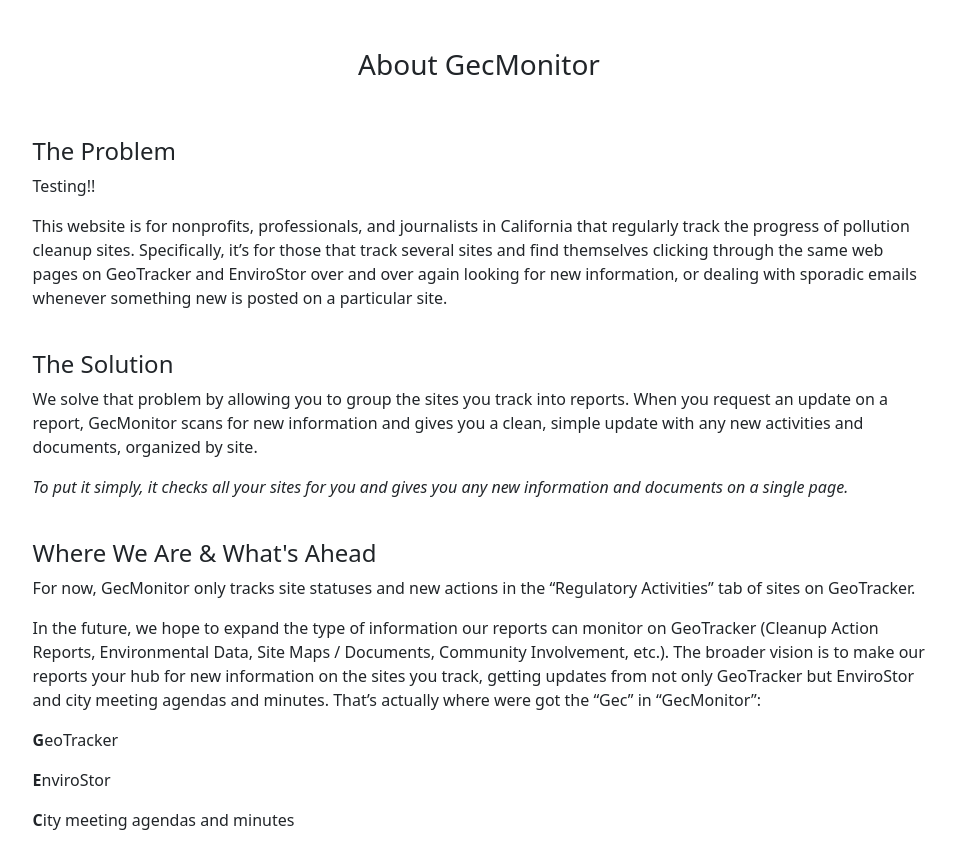
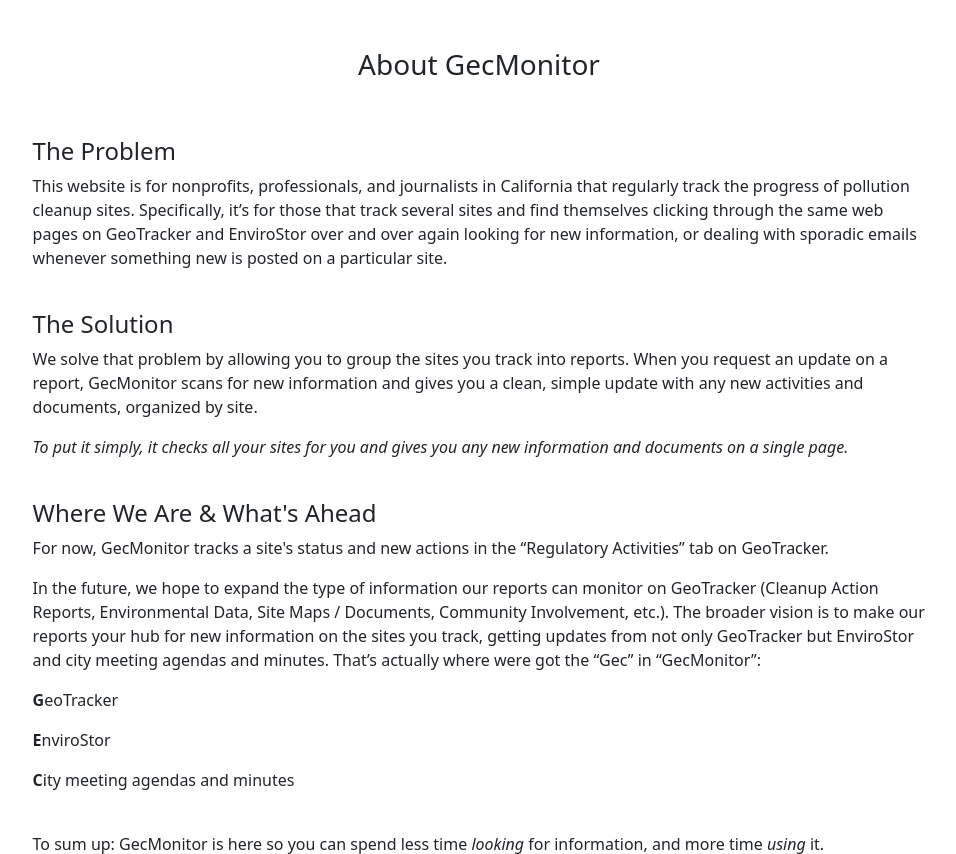
Before and after one commit to fjohngaughan/remediation_monitoring, a Flask app: page /about in a window 1280 px wide. Shown: the part 70-924 px from the top of the page, without its empty margins (161-1117 px from the left). Run offline with Flask 2, Linux system fonts and the light colour scheme; some libraries are stand-ins or nearby versions.

Commit message:
minor edits to About and Signup

```diff
--- a/app/templates/about.html
+++ b/app/templates/about.html
@@ -11,8 +11,6 @@
 <div style="padding-left:10%; padding-right:10%;">
     <h4>The Problem</h4>
 
-    <p>Testing!!</p>
-
     <p>This website is for nonprofits, professionals, and journalists in California that regularly track the progress of
         pollution cleanup sites. Specifically, it’s for those that track several sites and find themselves clicking through
         the same web pages on GeoTracker and EnviroStor over and over again looking for new information, or dealing with
@@ -25,7 +23,7 @@
     <p><span><em>To put it simply, it checks all your sites for you and gives you any new information and documents on a single page.</em></span></p>
     <br>
     <h4>Where We Are & What's Ahead</h4>
-    <p>For now, GecMonitor only tracks site statuses and new actions in the “Regulatory Activities” tab of sites on GeoTracker.</p>
+    <p>For now, GecMonitor tracks a site's status and new actions in the “Regulatory Activities” tab on GeoTracker.</p>
     <p>In the future, we hope to expand the type of information our reports can monitor on GeoTracker (Cleanup Action Reports,
         Environmental Data, Site Maps / Documents, Community Involvement, etc.). The broader vision is to make our reports your
         hub for new information on the sites you track, getting updates from not only GeoTracker but EnviroStor and city meeting
--- a/app/templates/signup.html
+++ b/app/templates/signup.html
@@ -44,5 +44,8 @@
         </div>
     </div>
 </div>
+<br>
+<br>
+<br>
 
 {% endblock content %}
```
